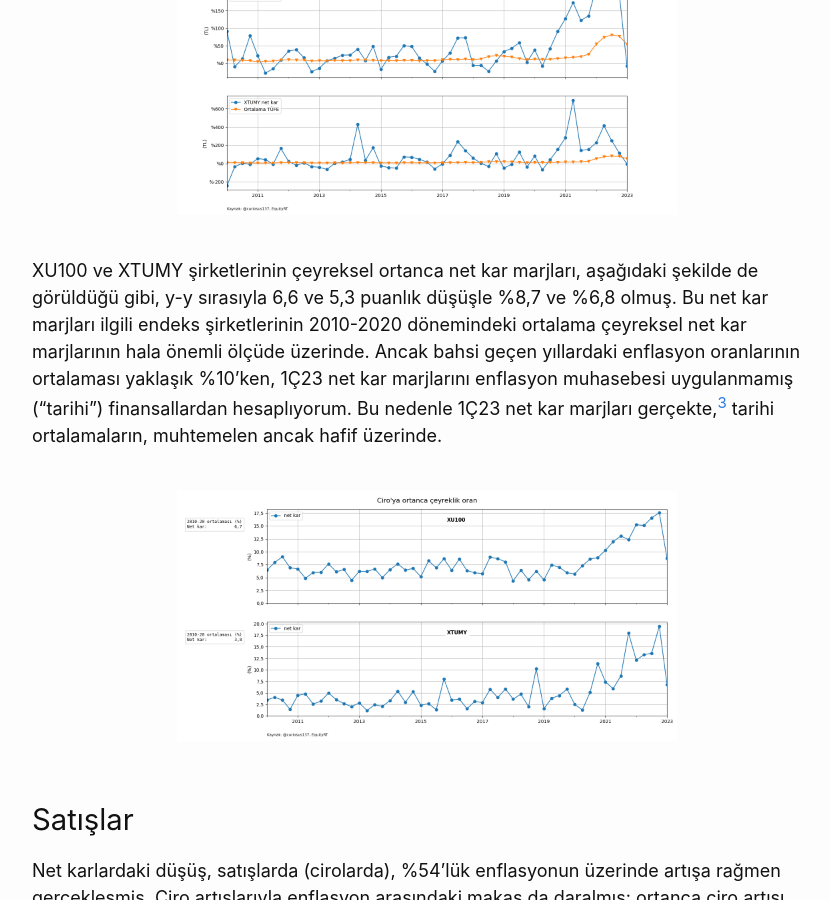
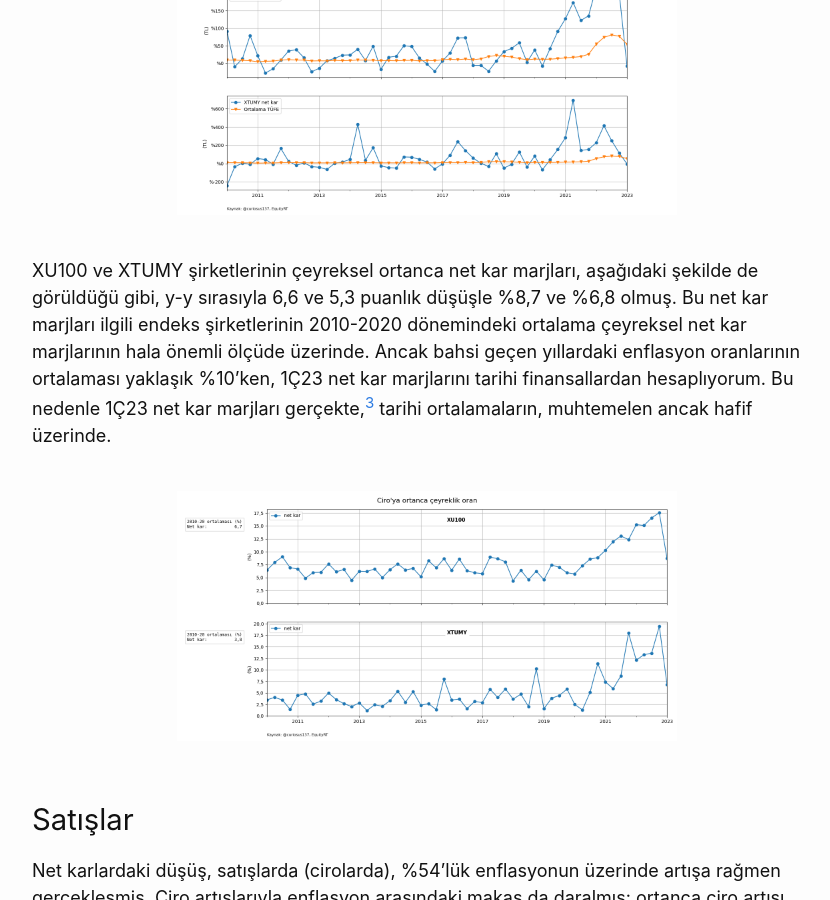
Before and after one commit to apaksoy/apaksoy.github.io, a Jekyll site: the page built from _posts/2023-05-18-XU100-XTUMY-20231C.md, in a window 1280 px wide and 900 px high, scrolled down 464 px. Shown: the whole window, without its empty margins (213-1043 px from the left). Built offline with Jekyll 4.4.1, drawn with Linux system fonts in a browser that asks for light colours; some of the changed text lies outside the part shown.

Commit message:
minor changes.

```diff
--- a/_posts/2023-05-18-XU100-XTUMY-20231C.md
+++ b/_posts/2023-05-18-XU100-XTUMY-20231C.md
@@ -10,7 +10,7 @@
 [![XU100 VE XTUMY şirketlerinin çeyreksel karlarının yıldan yıla artışlarının çizgeleri.](/assets/2023-05-18-XU100-XTUMY-20231C/Change-np-XU100-XTUMY.png){:width="500px"}](/assets/2023-05-18-XU100-XTUMY-20231C/Change-np-XU100-XTUMY.png)
 <br/>
 
-XU100 ve XTUMY şirketlerinin çeyreksel ortanca net kar marjları, aşağıdaki şekilde de görüldüğü gibi, y-y sırasıyla 6,6 ve 5,3 puanlık düşüşle %8,7 ve %6,8 olmuş. Bu net kar marjları ilgili endeks şirketlerinin 2010-2020 dönemindeki ortalama çeyreksel net kar marjlarının hala önemli ölçüde üzerinde. Ancak bahsi geçen yıllardaki enflasyon oranlarının ortalaması yaklaşık %10'ken, 1Ç23 net kar marjlarını enflasyon muhasebesi uygulanmamış ("tarihi") finansallardan hesaplıyorum. Bu nedenle 1Ç23 net kar marjları gerçekte,[^YAZILAR] tarihi ortalamaların, muhtemelen ancak hafif üzerinde.
+XU100 ve XTUMY şirketlerinin çeyreksel ortanca net kar marjları, aşağıdaki şekilde de görüldüğü gibi, y-y sırasıyla 6,6 ve 5,3 puanlık düşüşle %8,7 ve %6,8 olmuş. Bu net kar marjları ilgili endeks şirketlerinin 2010-2020 dönemindeki ortalama çeyreksel net kar marjlarının hala önemli ölçüde üzerinde. Ancak bahsi geçen yıllardaki enflasyon oranlarının ortalaması yaklaşık %10'ken, 1Ç23 net kar marjlarını tarihi finansallardan hesaplıyorum. Bu nedenle 1Ç23 net kar marjları gerçekte,[^GERCEK] tarihi ortalamaların, muhtemelen ancak hafif üzerinde.
 
 <br/>
 [![XU100 VE XTUMY şirketlerinin ortanca çeyreksel net kar marjlarının çizgeleri.](/assets/2023-05-18-XU100-XTUMY-20231C/Ratios-np-XU100-XTUMY-quarterly.png){:width="500px"}](/assets/2023-05-18-XU100-XTUMY-20231C/Ratios-np-XU100-XTUMY-quarterly.png)
```
Also changed, not shown: other parts of _posts/2023-05-18-XU100-XTUMY-20231C.md (+1 -3 lines).
